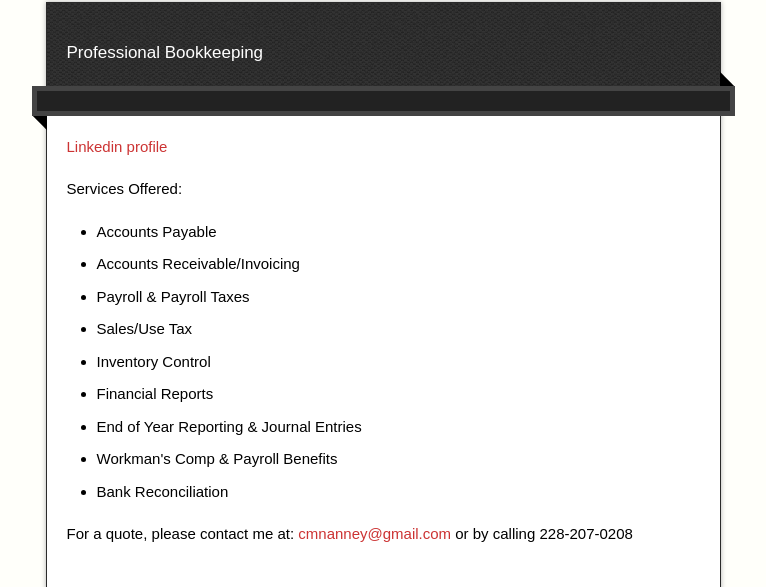
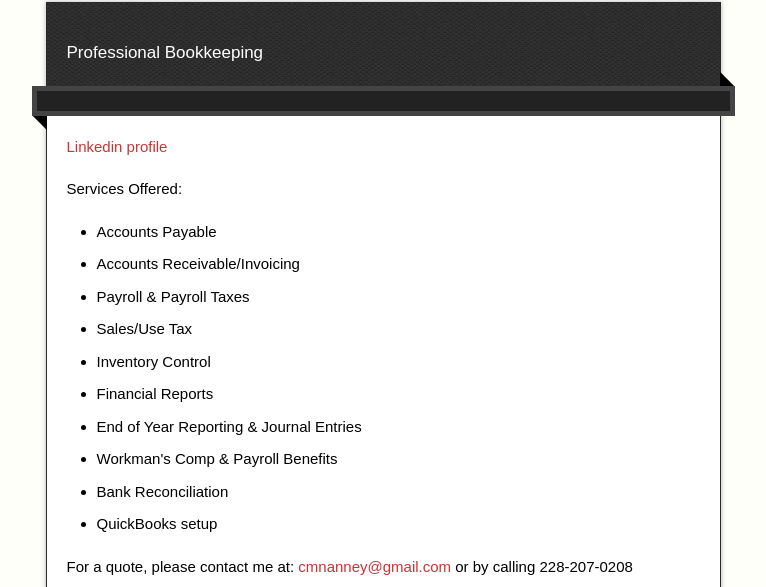
Before and after one commit to cmnanney/bookkeeping-website, a plain HTML site: page index.html in a window 1280 px wide. Shown: the part 128-715 px from the top of the page, without its empty margins (257-1023 px from the left). Drawn offline with nearby package versions, Linux system fonts and the light colour scheme.

Commit message:
Update index.html
adding "quickbooks set up " to list of wervices

```diff
--- a/index.html
+++ b/index.html
@@ -47,6 +47,7 @@
 <li>End of Year Reporting &amp; Journal Entries</li>
 <li>Workman's Comp &amp; Payroll Benefits</li>
 <li>Bank Reconciliation</li>
+<li>QuickBooks setup</li>
 </ul>
 
 <p>For a quote, please contact me at:
```
